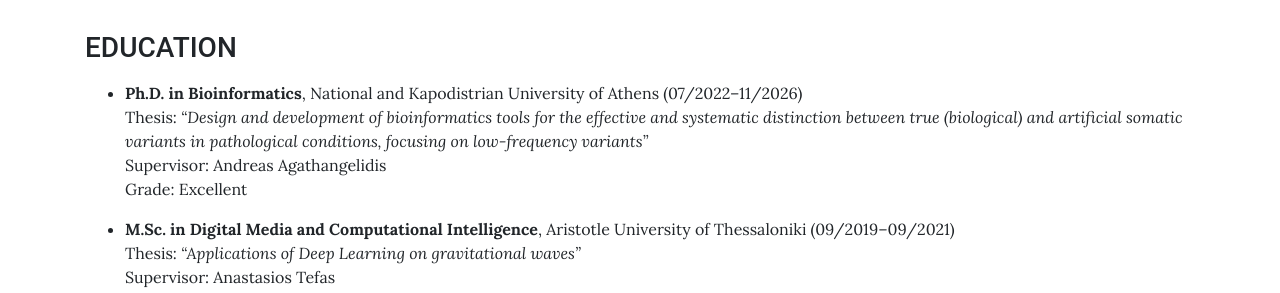
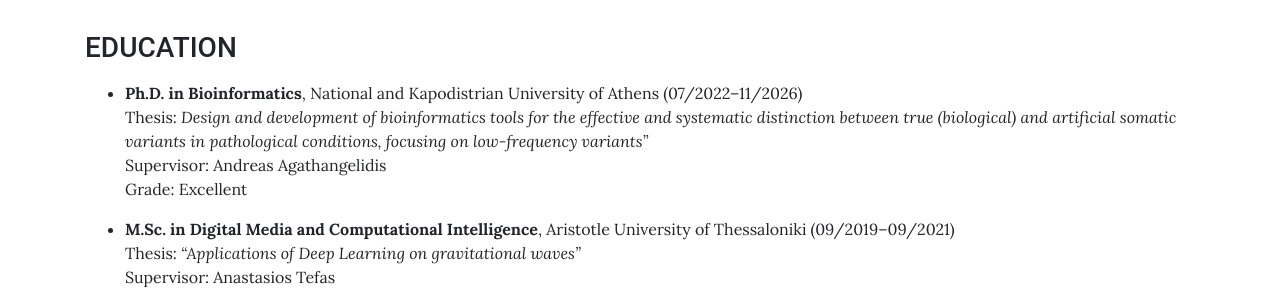
Before and after one commit to sfragkoul/sfragkoul.github.io, a Jekyll site: the page built from pages/CV.md, in a window 1280 px wide and 900 px high. Shown: the part 269-562 px from the top of the window. Built offline with Jekyll 4.4.1, drawn with Linux system fonts in a browser that asks for light colours.

Commit message:
Update CV.md

```diff
--- a/pages/CV.md
+++ b/pages/CV.md
@@ -9,7 +9,7 @@
 <p style="margin-bottom:15px"></p>
 
 - **Ph.D. in Bioinformatics**, National and Kapodistrian University of Athens (07/2022–11/2026)
-  Thesis: *“Design and development of bioinformatics tools for the effective and systematic distinction between true (biological) and artificial somatic variants in pathological conditions, focusing on low-frequency variants”*
+  Thesis: *Design and development of bioinformatics tools for the effective and systematic distinction between true (biological) and artificial somatic variants in pathological conditions, focusing on low-frequency variants"*
   Supervisor: Andreas Agathangelidis
   Grade: Excellent
 
```
